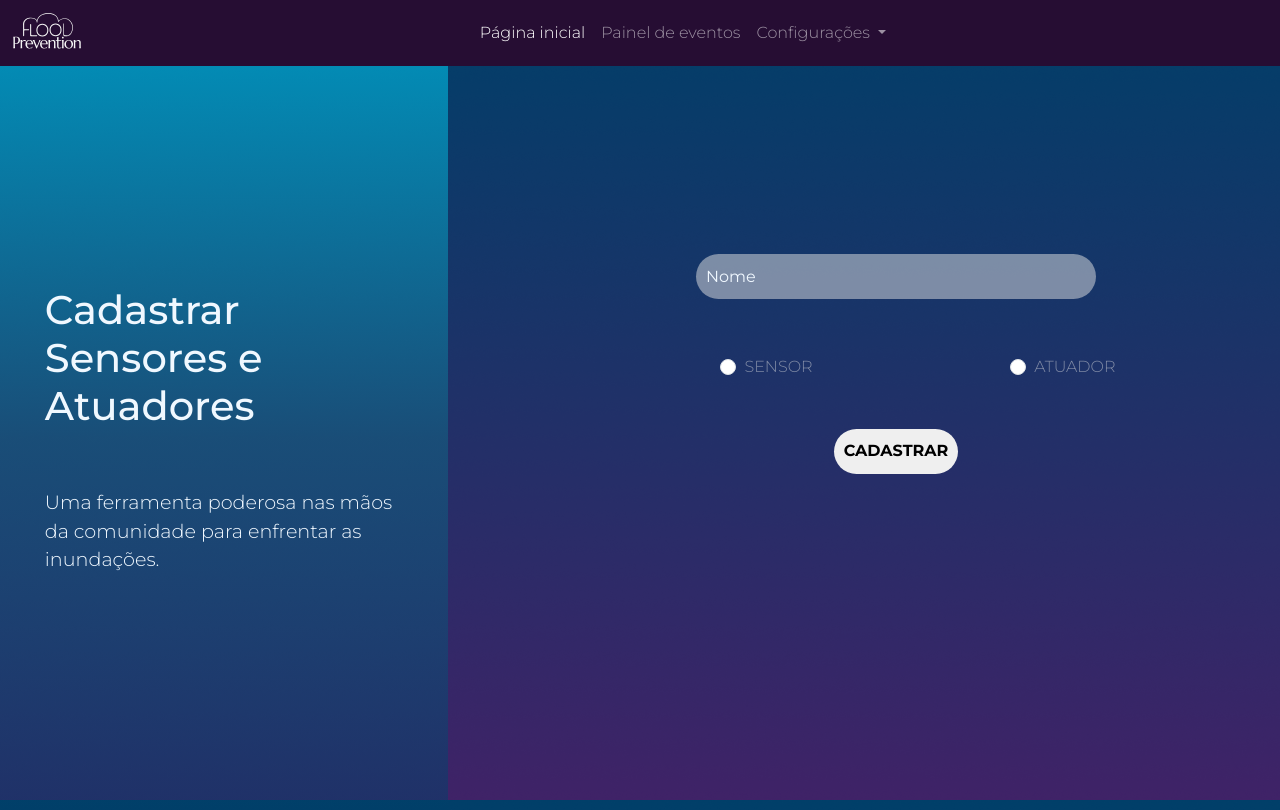
After one commit to nabelly19/CreativeExperiencePUCPR, a Flask app: page /devices in a window 1280 px wide. The commit adds this page. Run offline with Flask 3, Linux system fonts and the light colour scheme.

Commit message:
Arquivos corretos e atualizados

```diff
--- a/Dashboard_Web/app.py
+++ b/Dashboard_Web/app.py
@@ -59,9 +59,9 @@ def logoff():
 def home():
     return render_template("home.html")
 
-@app.route('/cadastro_devices')
+@app.route('/devices')
 def cadastro_devices():
-    return render_template('cadastro_sensors_actuators.html')
+    return render_template("add_hardware.html")
 
 @app.route('/cadastro', methods=['POST', 'GET'])
 def cadastro():
--- /dev/null
+++ b/Dashboard_Web/static/css/add_hardware.css
@@ -0,0 +1,94 @@
+html {
+    background: url("../img/backgroundgeral.png") no-repeat center center fixed;
+    -webkit-background-size: cover;
+    -moz-background-size: cover;
+    -o-background-size: cover;
+    background-size: cover;
+    font-family: "Montserrat", sans-serif;
+    font-optical-sizing: auto;
+    font-weight: 200;
+    position: relative;
+}
+
+.welcome-container {
+    display: flex;
+    align-content: center;
+    justify-content: center;
+    flex-wrap: wrap;
+    position: absolute;
+    height: 93.1vh;
+    width: 35%;
+    background: rgb(0, 216, 255);
+    background: linear-gradient(180deg, rgba(0, 216, 255, 0.50) 0%, rgba(16, 107, 135, 0.50) 50%, rgba(0, 63, 105, 0.50) 100%);
+}
+
+.title {
+    width: 80%;
+    color: aliceblue;
+    text-align: left;
+    margin-bottom: 50px;
+}
+
+.content {
+    width: 80%;
+    color: aliceblue;
+    font-size: small;
+    font-size: larger;
+    text-align: left;
+}
+
+.content_form {
+    display: flex;
+    flex-direction: column;
+    flex-wrap: wrap;
+    justify-content: center;
+    align-items: center;
+    position: absolute;
+    margin-top: 19.5%;
+    top: 0;
+    right: 0;
+    width: 60%;
+}
+
+.form {
+    display: flex;
+    flex-direction: column;
+    align-items: center;
+}
+
+input::placeholder {
+    color: aliceblue;
+}
+
+.login {
+    background-color: rgba(227, 227, 227, 0.50);
+    border-style: none;
+    border-radius: 30px;
+    height: 35px;
+    padding: 0px 10px 0px 10px;
+    width: 400px;
+    height: 45px;
+}
+
+.checkbox {
+    display: flex;
+    flex-direction: row;
+    margin-right: 20%;
+    color: aliceblue;
+}
+
+.form-check{
+    color: rgba(227, 227, 227, 0.50)  ;
+}
+
+.two{
+    margin-left: 100%;
+}
+
+.btn_cad{
+    border-style: none;
+    height: 45px;
+    width: 123.5px;
+    border-radius: 30px;
+    font-weight: bold;
+}
--- /dev/null
+++ b/Dashboard_Web/templates/add_hardware.html
@@ -0,0 +1,38 @@
+{% extends "base_home.html" %}
+{% block styles %}
+    <link rel="stylesheet" href="../static/css/add_hardware.css">
+{% endblock %}
+
+{% block content %}
+<div class="welcome-container">
+    <div class="title">
+        <h1>Cadastrar Sensores e Atuadores</h1>
+    </div>
+
+    <div class="content">
+        <p>Uma ferramenta poderosa nas mãos da comunidade para enfrentar as inundações.</p>
+    </div>
+</div>
+
+<div class="content_form">
+    <form class="form mt-1" method="POST" >
+        <input class="login mb-2" placeholder="Nome">
+    </form>
+    <div class="checkbox mt-5 mb-5">
+        <div class="form-check">
+            <input class="form-check-input" type="radio" name="device_type" value="sensor" id="flexCheckDefault">
+            <label class="form-check-label" for="flexCheckDefault">
+                SENSOR
+            </label>
+        </div>
+
+        <div class="form-check two">
+            <input class="form-check-input" type="radio" name="device_type" value="actuator" id="flexCheckDefault">
+            <label class="form-check-label" for="flexCheckDefault">
+                ATUADOR
+            </label>
+        </div>
+    </div>
+    <button type="button" class="btn_cad">CADASTRAR</button>
+</div>
+{% endblock %}
--- a/Dashboard_Web/templates/base_home.html
+++ b/Dashboard_Web/templates/base_home.html
@@ -13,6 +13,9 @@
     <!-- Styles -->
     <link href="https://cdn.jsdelivr.net/npm/bootstrap@5.3.3/dist/css/bootstrap.min.css" rel="stylesheet" integrity="sha384-QWTKZyjpPEjISv5WaRU9OFeRpok6YctnYmDr5pNlyT2bRjXh0JMhjY6hW+ALEwIH" crossorigin="anonymous">
     <link rel="stylesheet" href="../static/css/style.css">
+
+    <!-- Inserir os estilos específicos aqui -->
+    {% block styles %} {% endblock %}
 
     <!-- Scripts -->
     <script defer src="https://cdn.jsdelivr.net/npm/bootstrap@5.3.3/dist/js/bootstrap.bundle.min.js" integrity="sha384-YvpcrYf0tY3lHB60NNkmXc5s9fDVZLESaAA55NDzOxhy9GkcIdslK1eN7N6jIeHz" crossorigin="anonymous"></script>
```
Also changed, not shown: 2 other files.
